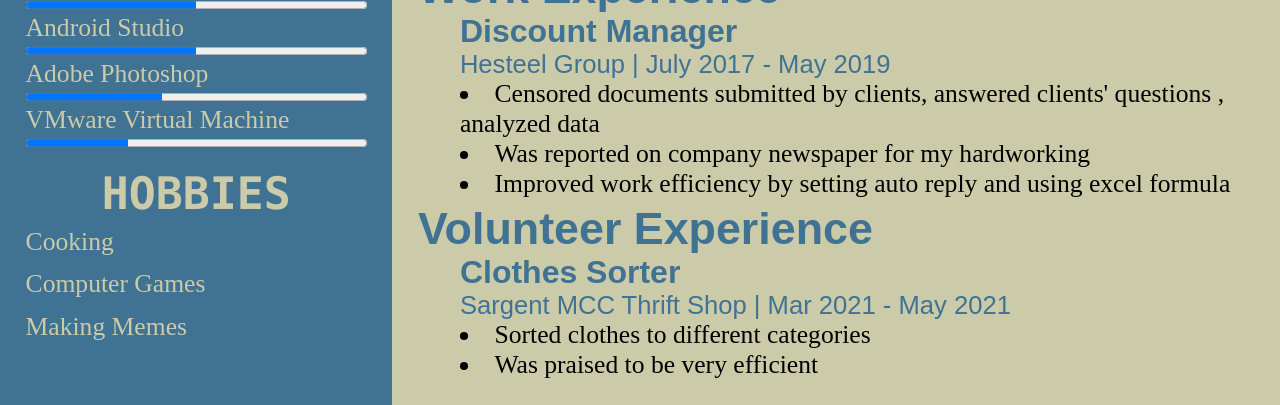
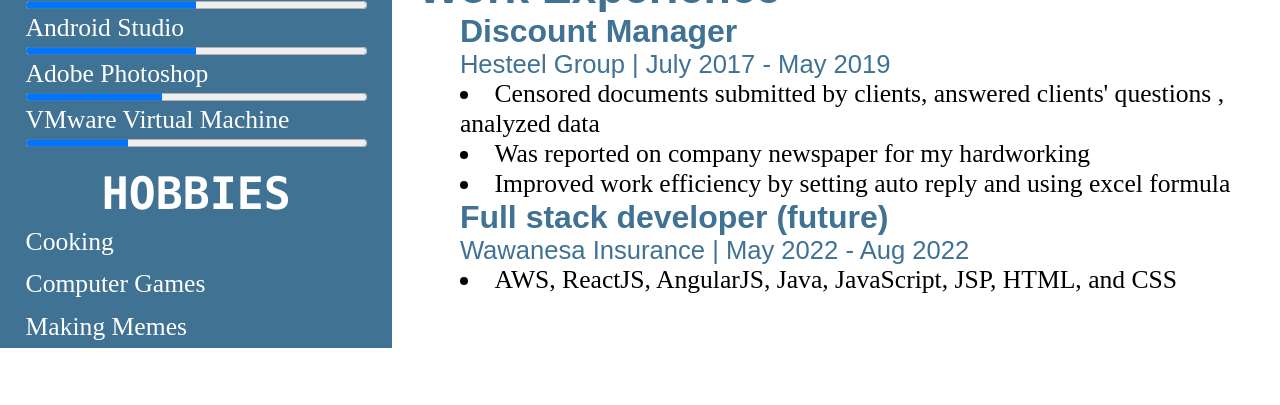
Before and after one commit to ShiqingGuo/ShiqingGuo.github.io, a plain HTML site: page index.html in a window 1280 px wide. Shown: the part 775-1180 px from the top of the page. After the commit the page ends 1123 px from the top, so only its background shows below. Drawn offline with Linux system fonts and the light colour scheme.

Commit message:
ui update

```diff
--- a/homePage.css
+++ b/homePage.css
@@ -46,14 +46,14 @@ h4{
 #container{
     flex-flow: row;
     width: 100%;
-    background: #cbcba9;
+    background: white;
 }
 
 #leftSideContainer{
     width: 32%;
     background: #407294;
     flex-direction: column;
-    color: #cbcba9;
+    color: white;
     padding-top: 5vh;
 }
 
--- a/index.html
+++ b/index.html
@@ -118,17 +118,14 @@
                     for my hardworking</li>
                 <li>Improved work efficiency by setting auto reply and using excel formula</li>
             </ul>
+            <h3 >Full stack developer (future)</a> </h3>
+            <h4> Wawanesa Insurance | May 2022 - Aug 2022 </h4>
+            <ul>
+                <li> AWS, ReactJS, AngularJS, Java, JavaScript, JSP, HTML, and CSS</li>
+            </ul>
         </div>
 
-        <div class="section" id="Volunteer Experience">
-            <h2 >Volunteer Experience</h2>
-            <h3 ><a href="otherPages/volunteerExperiencePage.html">Clothes Sorter</a> </h3>
-            <h4 >Sargent MCC Thrift Shop | Mar 2021 - May 2021 </h4>
-            <ul>
-                <li>Sorted clothes to different categories</li>
-                <li>Was praised to be very efficient</li>
-            </ul>
-        </div>
+
     </div>
 </div>
 </body>
```
